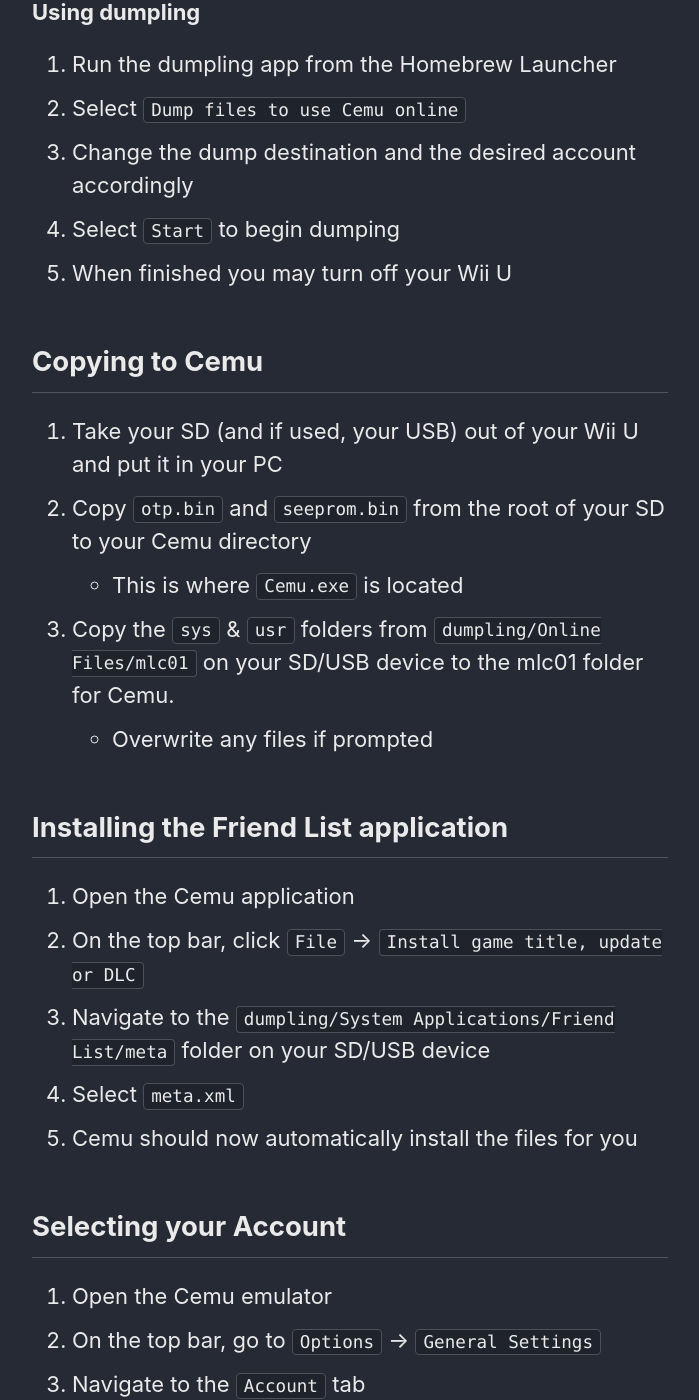
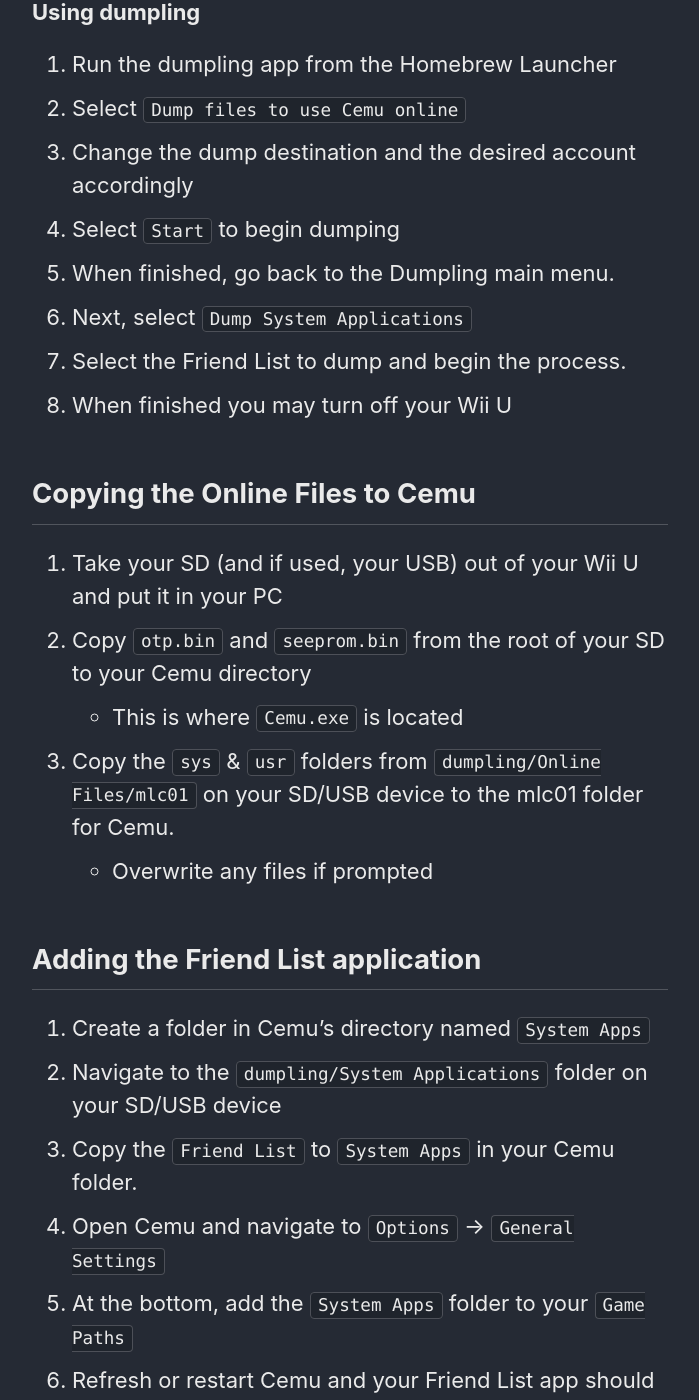
Before and after one commit to cfw-guide/cemu.cfw.guide, a Jekyll site: the page built from _pages/en_US/online-play.md, in a window 1280 px wide and 1400 px high, scrolled down 4046 px. Shown: the whole window, without its empty margins (290-989 px from the left). Built offline with Jekyll 4.4.1, drawn with Linux system fonts in a browser that asks for light colours; some of the changed text lies outside the part shown.

Commit message:
Updated Dumpling & Friend List instructions.

```diff
--- a/_pages/en_US/online-play.md
+++ b/_pages/en_US/online-play.md
@@ -91,9 +91,12 @@
 1. Select `Dump files to use Cemu online`
 1. Change the dump destination and the desired account accordingly
 1. Select `Start` to begin dumping
+1. When finished, go back to the Dumpling main menu.
+1. Next, select `Dump System Applications`
+1. Select the Friend List to dump and begin the process.
 1. When finished you may turn off your Wii U
 
-## Copying to Cemu
+## Copying the Online Files to Cemu
 
 1. Take your SD (and if used, your USB) out of your Wii U and put it in your PC
 1. Copy `otp.bin` and `seeprom.bin` from the root of your SD to your Cemu directory
@@ -101,12 +104,13 @@
 1. Copy the `sys` & `usr` folders from `dumpling/Online Files/mlc01` on your SD/USB device to the mlc01 folder for Cemu.
   - Overwrite any files if prompted
 
-## Installing the Friend List application
-1. Open the Cemu application
-1. On the top bar, click `File` -> `Install game title, update or DLC`
-1. Navigate to the `dumpling/System Applications/Friend List/meta` folder on your SD/USB device
-1. Select `meta.xml`
-1. Cemu should now automatically install the files for you
+## Adding the Friend List application
+1. Create a folder in Cemu's directory named `System Apps`
+1. Navigate to the `dumpling/System Applications` folder on your SD/USB device
+1. Copy the `Friend List` to `System Apps` in your Cemu folder.
+1. Open Cemu and navigate to `Options` -> `General Settings`
+1. At the bottom, add the `System Apps` folder to your `Game Paths`
+1. Refresh or restart Cemu and your Friend List app should appear.
 
 ## Selecting your Account
 
```
